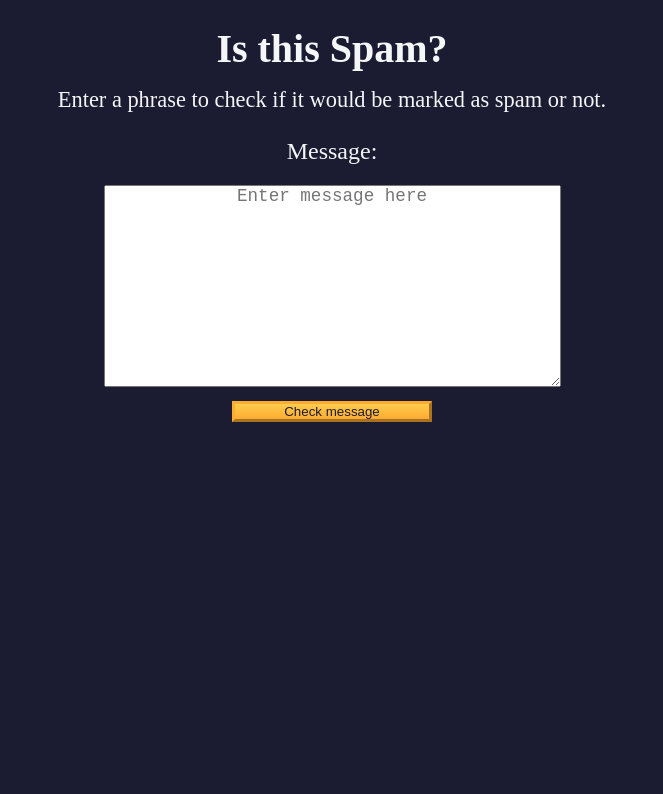
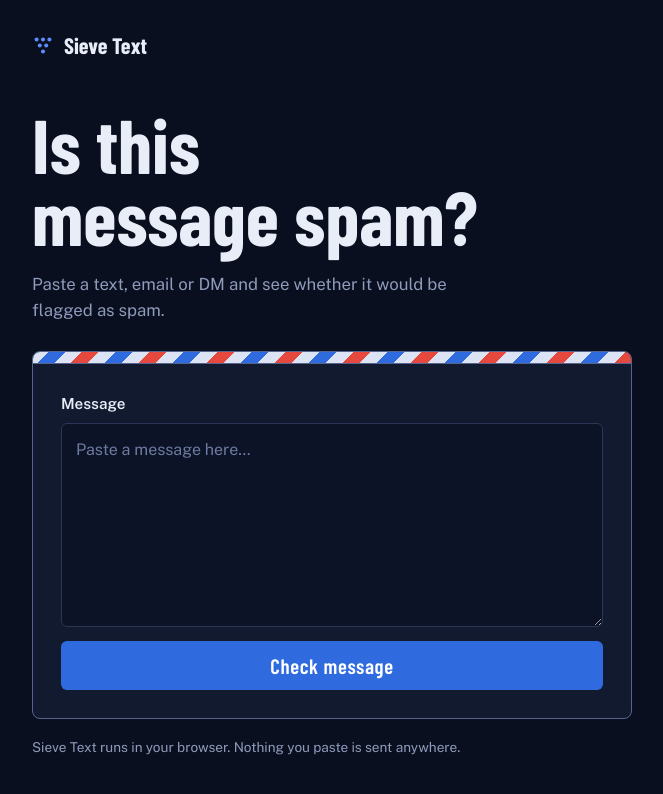
Before and after one commit to vsmadhav-dev/SieveText, a plain HTML site: page index.html in a window 1280 px wide. Shown: the whole page, without its empty margins (308-971 px from the left). Drawn offline with nearby package versions, Linux system fonts and the light colour scheme.

Commit message:
feat: redesign web app's ui

```diff
--- a/index.html
+++ b/index.html
@@ -2,36 +2,55 @@
 <html lang="en">
 <head>
     <meta charset="UTF-8" />
-    <meta name="viewport" content="width=device-width" />
-    <title>Learn Regular Expressions by Building a Spam Filter</title>
+    <meta name="viewport" content="width=device-width, initial-scale=1" />
+    <meta name="description" content="Sieve Text checks whether a message looks like spam, right in your browser." />
+    <title>Sieve Text: Is this message spam?</title>
+    <link rel="preconnect" href="https://fonts.googleapis.com" />
+    <link rel="preconnect" href="https://fonts.gstatic.com" crossorigin />
+    <link href="https://fonts.googleapis.com/css2?family=Barlow+Condensed:wght@600;700&family=Public+Sans:wght@400;600&display=swap" rel="stylesheet" />
     <link rel="stylesheet" href="styles.css" />
 </head>
 
 <body>
-<header class="main-text">
-    <h1 class="title">Is this Spam?</h1>
+<div class="page">
+    <a class="wordmark" href="./">
+        <svg viewBox="0 0 24 24" aria-hidden="true" fill="currentColor">
+            <circle cx="5" cy="6" r="2.2" /><circle cx="12" cy="6" r="2.2" /><circle cx="19" cy="6" r="2.2" />
+            <circle cx="8.5" cy="12.5" r="2.2" /><circle cx="15.5" cy="12.5" r="2.2" />
+            <circle cx="12" cy="19" r="2.2" />
+        </svg>
+        Sieve Text
+    </a>
+
+    <header class="hero">
+        <h1 class="title">Is this message spam?</h1>
         <p class="description">
-        Enter a phrase to check if it would be marked as spam or not.
+            Paste a text, email or DM and see whether it would be flagged as spam.
         </p>
     </header>
 
-<main>
-    <label class="message-label" for="message-input">Message: </label>
+    <main class="card">
+        <div class="stripe" aria-hidden="true"></div>
+        <div class="compose">
+            <label class="message-label" for="message-input">Message</label>
             <textarea
-            placeholder="Enter message here"
-            value=""
-            type="text"
+                    placeholder="Paste a message here…"
                     name="message"
                     id="message-input"
-            rows="10"
-            cols="40"
+                    rows="7"
+                    spellcheck="false"
             ></textarea>
             <button class="btn" id="check-message-btn" type="button">
                 Check message
             </button>
-    <p id="result-message"></p>
+        </div>
+        <p id="result-message" role="status" aria-live="polite"></p>
     </main>
 
+    <footer class="footer">
+        <p>Sieve Text runs in your browser. Nothing you paste is sent anywhere.</p>
+    </footer>
+</div>
 
 <script src="script.js"></script>
 </body>
--- a/styles.css
+++ b/styles.css
@@ -7,74 +7,234 @@
 }
 
 :root {
-    --dark-grey: #1b1b32;
-    --light-grey: #f5f6f7;
-    --golden-yellow: #fecc4c;
-    --yellow: #ffcc4c;
-    --gold: #feac32;
-    --orange: #ffac33;
-    --dark-orange: #f89808;
+    color-scheme: dark;
+    --bg: #0a0f1f;
+    --paper: #121a30;
+    --field: #0c1326;
+    --ink: #e8edf8;
+    --muted: #8e9bbb;
+    --line: #2a3656;
+    --edge: #55648c;
+    --blue: #5b8dff;
+    --btn: #2f6bdf;
+    --btn-hover: #2559c0;
+    --blue-tint: rgba(91, 141, 255, 0.14);
+    --blue-text: #9dbbff;
+    --red: #ff7a70;
+    --red-stripe: #e5483d;
+    --red-tint: rgba(255, 122, 112, 0.13);
+    --stripe-light: #dbe3f4;
+    --stub: #18223d;
+    --font-display: "Barlow Condensed", "Arial Narrow", sans-serif;
+    --font-body: "Public Sans", system-ui, -apple-system, "Segoe UI", sans-serif;
 }
 
 body {
-    background-color: var(--dark-grey);
-    color: var(--light-grey);
+    min-height: 100vh;
+    font-family: var(--font-body);
+    color: var(--ink);
+    background: var(--bg);
+    line-height: 1.55;
 }
 
-body,
-#message-input:placeholder-shown {
-    text-align: center;
+.page {
+    max-width: 640px;
+    margin: 0 auto;
+    padding: 28px 20px 40px;
+}
+
+/* Header */
+.wordmark {
+    display: inline-flex;
+    align-items: center;
+    gap: 10px;
+    font-family: var(--font-display);
+    font-weight: 700;
+    font-size: 1.4rem;
+    color: var(--ink);
+    text-decoration: none;
+}
+
+.wordmark svg {
+    width: 22px;
+    height: 22px;
+    color: var(--blue);
+}
+
+.hero {
+    margin: 44px 0 28px;
+}
+
+.title {
+    font-family: var(--font-display);
+    font-weight: 700;
+    font-size: clamp(3rem, 12vw, 4.75rem);
+    line-height: 0.95;
+    text-wrap: balance;
+}
+
+.description {
+    max-width: 46ch;
+    margin-top: 18px;
+    font-size: 1.05rem;
+    color: var(--muted);
+}
+
+/* Envelope card */
+.card {
+    overflow: hidden;
+    background: var(--paper);
+    border: 1.5px solid var(--edge);
+    border-radius: 8px;
+}
+
+.stripe {
+    height: 12px;
+    border-bottom: 1.5px solid var(--edge);
+    background: repeating-linear-gradient(
+            -45deg,
+            var(--red-stripe) 0 12px,
+            var(--stripe-light) 12px 24px,
+            var(--btn) 24px 36px,
+            var(--stripe-light) 36px 48px
+    );
+}
+
+.compose {
+    display: flex;
+    flex-direction: column;
+    padding: 22px;
+}
+
+.message-label {
+    margin-bottom: 8px;
+    font-size: 0.95rem;
+    font-weight: 600;
 }
 
 textarea {
-    max-width: 90%;
+    width: 100%;
+    min-height: 170px;
+    padding: 14px;
+    resize: vertical;
+    font: inherit;
+    font-size: 1rem;
+    color: var(--ink);
+    background: var(--field);
+    border: 1.5px solid var(--line);
+    border-radius: 6px;
 }
 
-.main-text {
-    margin: 25px 0;
+textarea::placeholder {
+    color: #6d7ba0;
 }
 
-.title {
-    font-size: 2.5rem;
-}
-
-.description {
-    margin-top: 15px;
-    font-size: 1.4rem;
-}
-
-.message-label {
-    display: block;
-    margin-bottom: 20px;
-    font-size: 1.5rem;
-}
-
-#message-input:placeholder-shown,
-textarea {
-    font-size: 1.1rem;
+textarea:focus {
+    outline: none;
+    border-color: var(--blue);
+    box-shadow: 0 0 0 3px rgba(91, 141, 255, 0.3);
 }
 
 .btn {
-    display: block;
+    width: 100%;
+    margin-top: 14px;
+    padding: 12px 18px;
     cursor: pointer;
-    width: 200px;
-    margin: 10px auto;
-    color: var(--dark-grey);
-    background-color: var(--gold);
-    background-image: linear-gradient(var(--golden-yellow), var(--orange));
-    border-color: var(--gold);
-    border-width: 3px;
+    font-family: var(--font-display);
+    font-weight: 600;
+    font-size: 1.3rem;
+    letter-spacing: 0.03em;
+    color: #ffffff;
+    background: var(--btn);
+    border: 0;
+    border-radius: 6px;
+    transition: background 0.15s, transform 0.1s;
 }
 
 .btn:hover {
-    background-image: linear-gradient(var(--yellow), var(--dark-orange));
+    background: var(--btn-hover);
+}
+
+.btn:active {
+    transform: translateY(1px);
+}
+
+.btn:focus-visible {
+    outline: 3px solid var(--ink);
+    outline-offset: 3px;
+}
+
+/* Result: a tear-off stub under a perforated line */
+#result-message:empty {
+    display: none;
 }
 
 #result-message {
-    font-size: 2rem;
-    margin: 20px 0;
+    position: relative;
+    padding: 24px 22px 26px;
+    font-family: var(--font-display);
+    font-weight: 600;
+    font-size: 1.7rem;
+    line-height: 1.15;
+    color: var(--ink);
+    background: var(--stub);
+    animation: stub-in 0.22s ease-out;
 }
 
+#result-message::before {
+    content: "";
+    position: absolute;
+    top: -6px;
+    right: 0;
+    left: 0;
+    height: 12px;
+    background: radial-gradient(circle, var(--bg) 4.5px, transparent 5px) center / 18px 12px repeat-x;
+}
+
+#result-message.spam {
+    color: var(--red);
+    background: var(--red-tint);
+}
+
+#result-message.safe {
+    color: var(--blue-text);
+    background: var(--blue-tint);
+}
+
+@keyframes stub-in {
+    from {
+        opacity: 0;
+        transform: translateY(-6px);
+    }
+    to {
+        opacity: 1;
+        transform: none;
+    }
+}
+
+/* Footer */
 .footer {
-    margin-top: 10px;
+    margin-top: 18px;
+    font-size: 0.85rem;
+    color: var(--muted);
 }
+
+@media (min-width: 560px) {
+    .compose {
+        padding: 28px;
+    }
+
+    #result-message {
+        padding: 26px 28px 28px;
+    }
+}
+
+@media (prefers-reduced-motion: reduce) {
+    #result-message {
+        animation: none;
+    }
+
+    .btn {
+        transition: none;
+    }
+}
```
Lines whose indentation alone changed are shown as unchanged.
